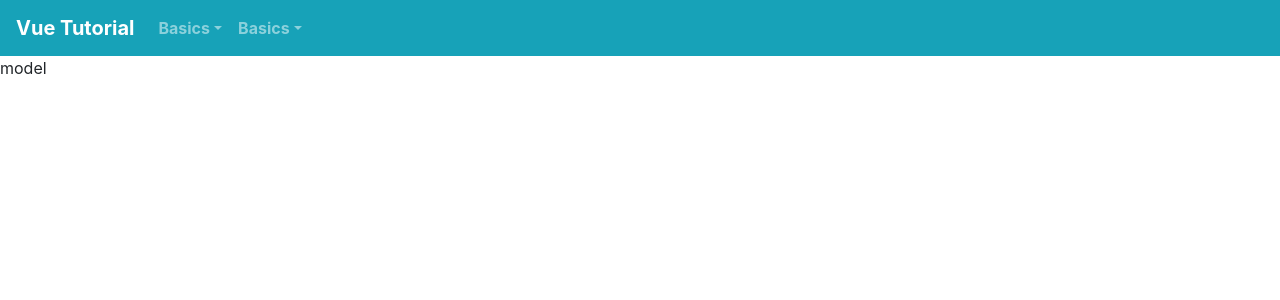
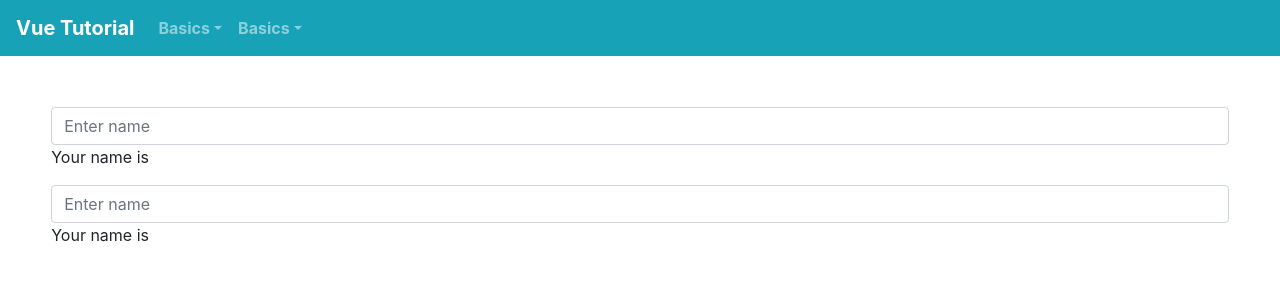
Before and after one commit to dukererenst/vue-tutorial, a Vue app: page /basics/vmodel in a window 1280 px wide. Shown: the top 300 px of the page. Built offline with nearby package versions, Linux system fonts and the light colour scheme.

Commit message:
v-model page

```diff
--- a/src/views/basics/Vmodel.vue
+++ b/src/views/basics/Vmodel.vue
@@ -1,9 +1,47 @@
 <template>
-  <div>model</div>
+  <div style="padding: 4%">
+    <b-form>
+      <b-form-group id="input-group-2" label-for="input-2">
+        <b-form-input
+          id="input-2"
+          v-model="name"
+          placeholder="Enter name"
+          required
+        ></b-form-input>
+        Your name is {{ name }}
+      </b-form-group>
+
+      <b-form-group id="input-group-2" label-for="input-2">
+        <b-form-input
+          id="input-2"
+          :value="name2"
+          @input="updatedName"
+          placeholder="Enter name"
+          required
+        ></b-form-input>
+        Your name is {{ name2 }}
+      </b-form-group>
+    </b-form>
+  </div>
 </template>
 
 <script>
-export default {};
+export default {
+  data() {
+    return {
+      name: '',
+      name2: ''
+    };
+  },
+  methods: {
+      updatedName(value) {
+          console.log('value => ', value);
+          this.name2 = value;
+
+        //   @input="val => name2 = val"
+      }
+  }
+};
 </script>
 
 <style>
```
